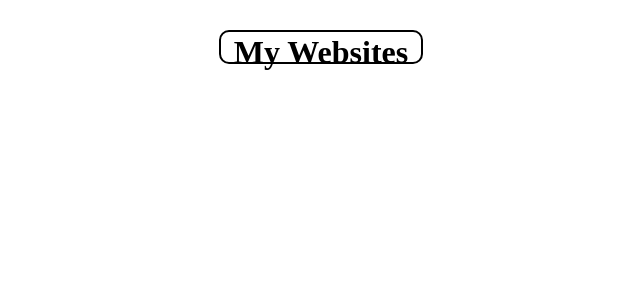
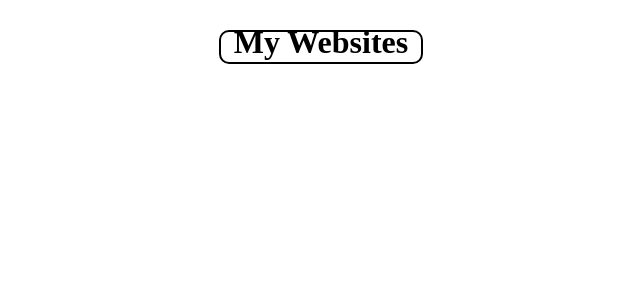
Before and after one commit to mathmaniac88/mathmaniac88.github.io, a Jekyll site: the page index.html, which Jekyll copies as it is, in a window 1280 px wide. Shown: the top 300 px of the page, without its empty margins (319-959 px from the left). Built offline with Jekyll 4.4.1, drawn with Linux system fonts in a browser that asks for light colours.

Commit message:
Update index.html

```diff
--- a/index.html
+++ b/index.html
@@ -18,7 +18,7 @@ div{
   margin-top:30px;
 }
 h1{
-  margin-top:-30px;
+  margin-top:-40px;
 }
 </style>
 </body>
```
